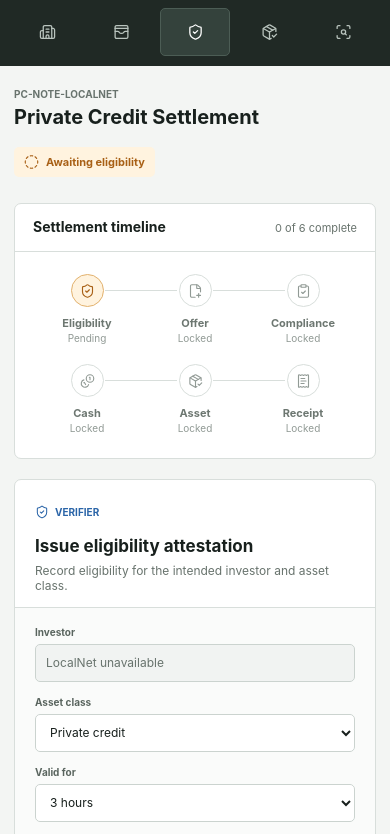
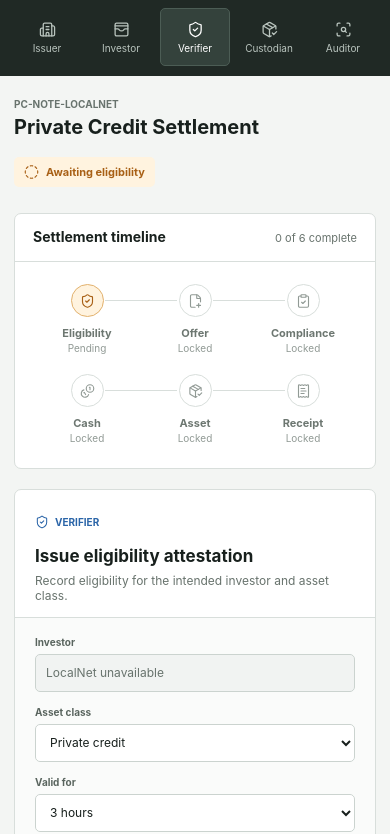
Before and after one commit to hyplabs/canton-regulated-dvp, a website: page app/public/index.html in a window 390 px wide. Shown: the part 64-898 px from the top of the page. Drawn offline with nearby package versions, Linux system fonts and the light colour scheme; no server answers.

Commit message:
ui: label settlement role navigation

```diff
--- a/app/public/index.html
+++ b/app/public/index.html
@@ -34,19 +34,19 @@
       <aside class="role-rail" aria-label="Settlement roles">
         <div class="rail-heading">Acting as</div>
         <nav class="role-list">
-          <button class="role-button" type="button" data-role="issuer">
+          <button class="role-button" type="button" data-role="issuer" title="Issuer">
             <i data-lucide="building-2"></i><span>Issuer</span>
           </button>
-          <button class="role-button" type="button" data-role="investor">
+          <button class="role-button" type="button" data-role="investor" title="Investor">
             <i data-lucide="wallet-cards"></i><span>Investor</span>
           </button>
-          <button class="role-button is-active" type="button" data-role="verifier">
+          <button class="role-button is-active" type="button" data-role="verifier" title="Verifier">
             <i data-lucide="shield-check"></i><span>Verifier</span>
           </button>
-          <button class="role-button" type="button" data-role="custodian">
+          <button class="role-button" type="button" data-role="custodian" title="Custodian">
             <i data-lucide="package-check"></i><span>Custodian</span>
           </button>
-          <button class="role-button" type="button" data-role="auditor">
+          <button class="role-button" type="button" data-role="auditor" title="Auditor">
             <i data-lucide="scan-search"></i><span>Auditor</span>
           </button>
         </nav>
--- a/app/public/styles.css
+++ b/app/public/styles.css
@@ -944,17 +944,21 @@ h2 {
   }
 
   .role-button {
-    min-height: 48px;
+    min-height: 58px;
+    flex-direction: column;
     justify-content: center;
-    padding: 0;
+    gap: 4px;
+    padding: 5px 2px;
+    font-size: 10px;
+    text-align: center;
   }
 
   .role-button span {
-    position: absolute;
-    width: 1px;
-    height: 1px;
+    display: block;
+    max-width: 100%;
     overflow: hidden;
-    clip: rect(0, 0, 0, 0);
+    text-overflow: ellipsis;
+    white-space: nowrap;
   }
 
   .workspace {
```
